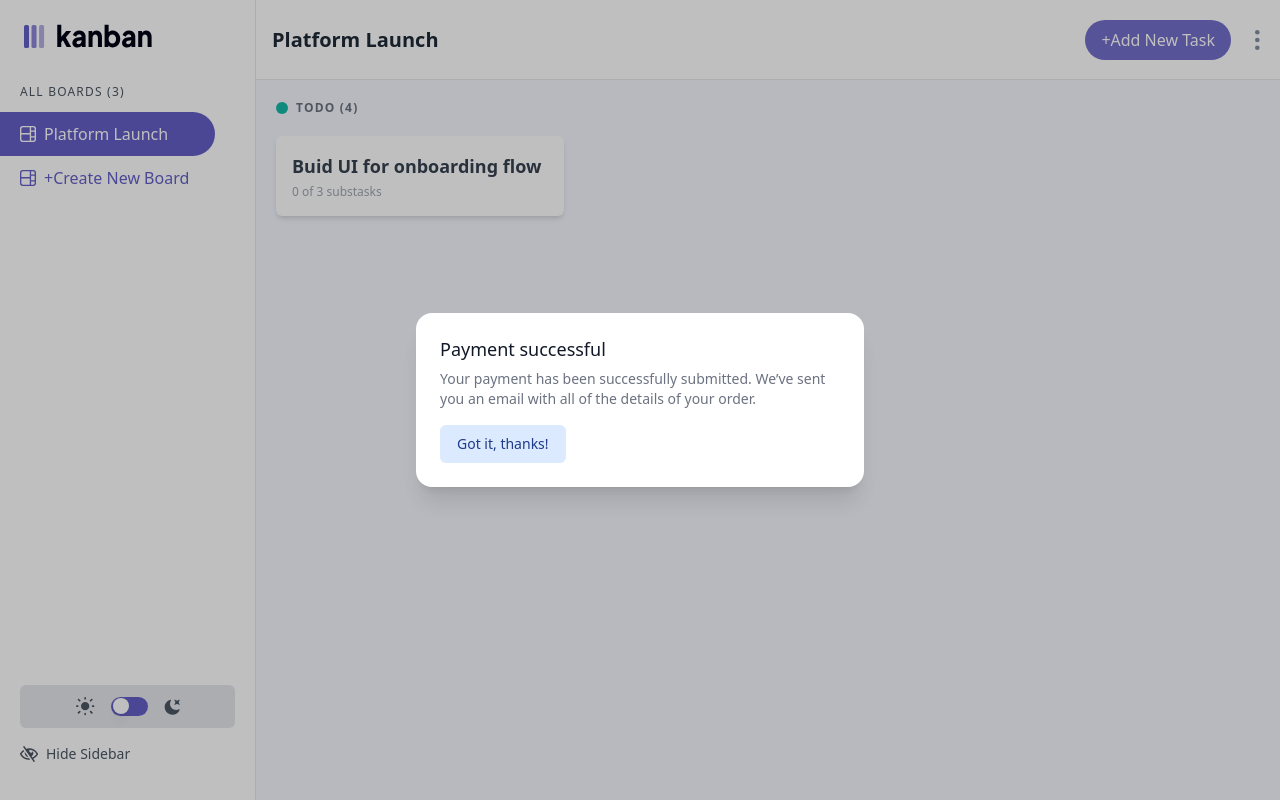
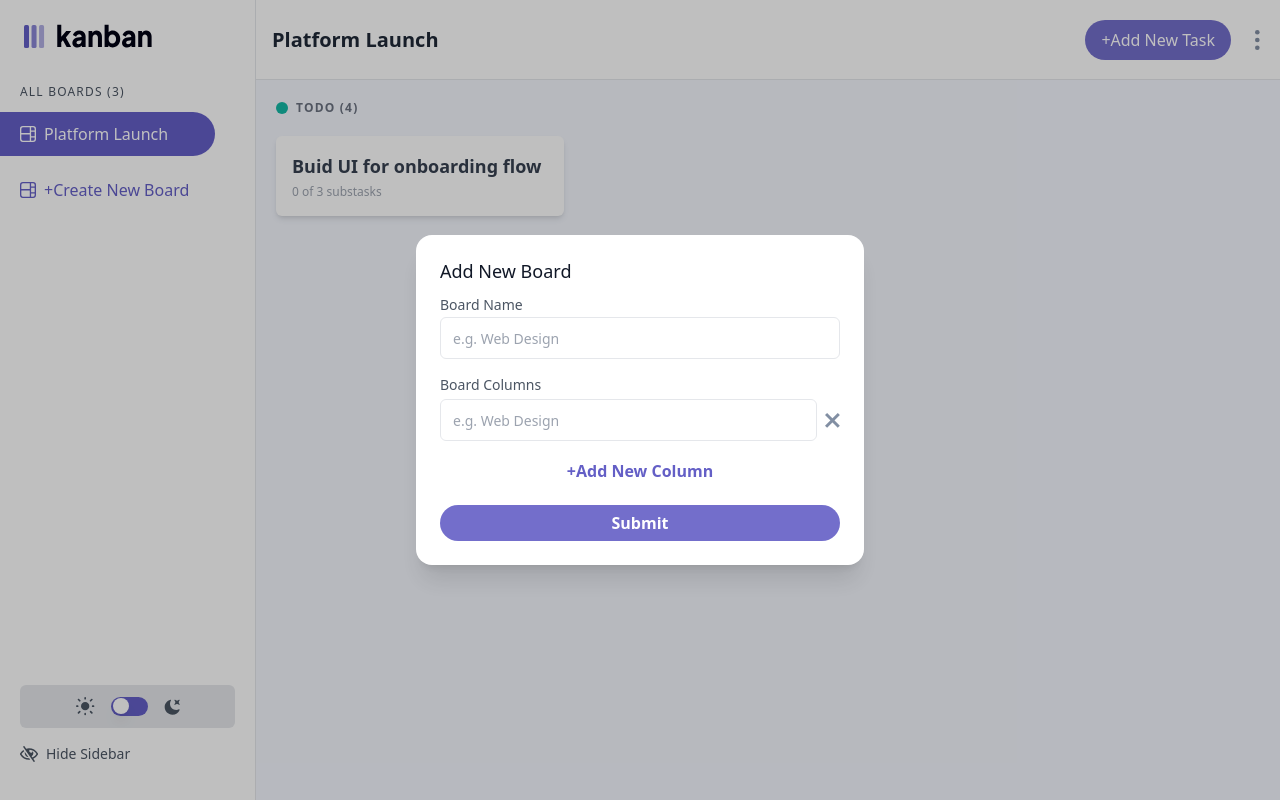
Before and after one commit to YaSh8202/kanban-task-management-next13, a Next.js app: page / in a window 1280 px wide. Both pictures are taken after a click on the button "+Create New Board". Built offline with nearby package versions, Linux system fonts and the light colour scheme; no server answers.

Commit message:
added boardModal & appProvider and toggle for sidebar

```diff
--- a/app/(Modals)/AddBoardModal.tsx
+++ b/app/(Modals)/AddBoardModal.tsx
@@ -1,41 +1,151 @@
+"use client";
+
 import { Dialog } from "@headlessui/react";
-import React from "react";
+import React, { useState } from "react";
 import MyModal from "../(headlessComponents)/ModalComponent";
+import { useForm, Resolver, useFieldArray } from "react-hook-form";
+import Image from "next/image";
+import iconCross from "public/assets/icon-cross.svg";
 
 type Props = {
   isOpen: boolean;
   setIsOpen: (value: boolean) => void;
 };
 
+type FormValues = {
+  name: string;
+  columns: {
+    name: string;
+  }[];
+};
+
+const resolver: Resolver<FormValues> = async (values) => {
+  return {
+    values: values.name ? values : {},
+    errors: !values.name
+      ? {
+          name: {
+            type: "required",
+            message: "Board Name is required",
+          },
+        }
+      : values.columns.length === 0
+      ? {
+          columns: {
+            type: "required",
+            message: "Please add at least 1 column",
+          },
+        }
+      : values.columns.some((column) => !column.name)
+      ? {
+          columns: {
+            type: "required",
+            message: "Column name is required",
+          },
+        }
+      : {},
+  };
+};
+
 function AddBoardModal({ isOpen, setIsOpen }: Props) {
+  const {
+    register,
+    handleSubmit,
+    control,
+    formState: { errors },
+  } = useForm<FormValues>({
+    resolver,
+    defaultValues: {
+      name: "",
+      columns: [{ name: "" }],
+    },
+  });
+
+  const { fields, append, remove } = useFieldArray({
+    name: "columns",
+    control,
+    rules: {
+      required: "Please add at least 1 column",
+      validate: (value) => value.length > 0 || "Please add at least 1 column",
+    },
+  });
+
   function closeModal() {
     setIsOpen(false);
   }
+  const onSubmit = handleSubmit((data) => alert(JSON.stringify(data)));
+
   return (
     <MyModal isOpen={isOpen} setIsOpen={setIsOpen}>
-      <Dialog.Panel className="w-full max-w-md transform overflow-hidden rounded-2xl bg-white p-6 text-left align-middle shadow-xl transition-all">
+      <Dialog.Panel className="w-full max-w-md transform overflow-hidden rounded-2xl bg-white dark:bg-dark-side p-6 text-left align-middle shadow-xl transition-all">
         <Dialog.Title
           as="h3"
-          className="text-lg font-medium leading-6 text-gray-900"
+          className="text-lg font-medium leading-6 text-gray-900 dark:text-gray-50 "
         >
-          Payment successful
+          Add New Board
         </Dialog.Title>
-        <div className="mt-2">
-          <p className="text-sm text-gray-500">
-            Your payment has been successfully submitted. We’ve sent you an
-            email with all of the details of your order.
-          </p>
-        </div>
+        <form className="mt-3 flex flex-col space-y-4 " onSubmit={onSubmit}>
+          <div className="flex flex-col space-y-0.5 ">
+            <label className="text-sm text-gray-600 font-medium dark:text-gray-300 ">
+              Board Name
+            </label>
+            <input
+              className="px-3 py-2 border border-gray-200 rounded-md placeholder:text-sm dark:border-gray-600 outline-none bg-transparent"
+              {...register("name")}
+              placeholder="e.g. Web Design"
+            />
+            {errors?.name && (
+              <p className="text-red-400 text-xs ">{errors.name.message}</p>
+            )}
+          </div>
+          <div className="flex flex-col ">
+            <label className="text-sm mb-1 text-gray-600 font-medium dark:text-gray-300 ">
+              Board Columns
+            </label>
 
-        <div className="mt-4">
+            {fields.map((field, index) => {
+              return (
+                <div
+                  key={field.id}
+                  className="flex flex-row items-center space-x-2 pb-3"
+                >
+                  <input
+                    className="px-3 py-2 border border-gray-200 rounded-md placeholder:text-sm dark:border-gray-600 outline-none bg-transparent flex-1 "
+                    {...register(`columns.${index}.name`)}
+                    placeholder="e.g. Web Design"
+                  />
+                  <button
+                    onClick={() => {
+                      remove(index);
+                    }}
+                  >
+                    <Image src={iconCross} alt="cross" />
+                  </button>
+                </div>
+              );
+            })}
+
+            {errors.columns && (
+              <p className="text-red-400 text-sm">{errors.columns?.message}</p>
+            )}
+            <button
+              type="button"
+              onClick={() => {
+                append({ name: "" });
+              }}
+              className="bg-transparent text-primary w-full py-1.5 rounded-full font-semibold hover:bg-light-main dark:hover:bg-gray-300 duration-100  "
+            >
+              +Add New Column
+            </button>
+          </div>
+
           <button
-            type="button"
-            className="inline-flex justify-center rounded-md border border-transparent bg-blue-100 px-4 py-2 text-sm font-medium text-blue-900 hover:bg-blue-200 focus:outline-none focus-visible:ring-2 focus-visible:ring-blue-500 focus-visible:ring-offset-2"
-            onClick={closeModal}
+            className="bg-primary text-white w-full py-1.5 rounded-full font-semibold opacity-90 hover:opacity-100 duration-100"
+            type="submit"
           >
-            Got it, thanks!
+            Submit
           </button>
-        </div>
+        </form>
       </Dialog.Panel>
     </MyModal>
   );
--- /dev/null
+++ b/app/(providers)/contextProvider.tsx
@@ -0,0 +1,38 @@
+"use client";
+import React, { createContext, useState } from "react";
+
+const AppContext = createContext({
+  showSidebar: true,
+  setShowSidebar: (show: boolean) => {},
+  showBoardModal: false,
+  setShowBoardModal: (show: boolean) => {},
+  showTaskModal: false,
+  setShowTaskModal: (show: boolean) => {},
+});
+
+export default AppContext;
+
+export const AppContextProvider = ({
+  children,
+}: {
+  children: React.ReactNode;
+}) => {
+  const [showSidebar, setShowSidebar] = useState(true);
+  const [showBoardModal, setShowBoardModal] = useState(false);
+  const [showTaskModal, setShowTaskModal] = useState(false);
+
+  return (
+    <AppContext.Provider
+      value={{
+        showSidebar,
+        setShowSidebar,
+        showBoardModal,
+        setShowBoardModal,
+        showTaskModal,
+        setShowTaskModal,
+      }}
+    >
+      {children}
+    </AppContext.Provider>
+  );
+};
--- a/app/providers/providers.tsx
+++ b/app/(providers)/providers.tsx
@@ -2,16 +2,20 @@
 import { ThemeProvider } from "next-themes";
 import { PropsWithChildren } from "react";
 import { SessionProvider } from "next-auth/react";
+import { Session } from "next-auth";
+import { AppContextProvider } from "./contextProvider";
 
-type P = PropsWithChildren;
+type P = PropsWithChildren & {
+  session: Session | null;
+};
 
-export default function Providers({ children, session }: any) {
+export default function Providers({ children, session }: P) {
   return (
     // you can have multiple client side providers wrapped, in this case I am also using NextUIProvider
     <>
       <SessionProvider session={session}>
         <ThemeProvider enableSystem={true} attribute="class">
-          {children}
+          <AppContextProvider>{children}</AppContextProvider>
         </ThemeProvider>
       </SessionProvider>
     </>
--- a/app/Navbar.tsx
+++ b/app/Navbar.tsx
@@ -1,14 +1,32 @@
+"use client";
+
 import Image from "next/image";
-import React from "react";
+import React, { useContext } from "react";
 import addTaskMobile from "../public/assets/icon-add-task-mobile.svg";
 import MenuComponent from "./(headlessComponents)/Menu";
+import AppContext from "./(providers)/contextProvider";
+import LogoMobile from "/public/assets/logo-mobile.svg";
 
 function Navbar() {
+  const { showSidebar, setShowSidebar } = useContext(AppContext);
+
   return (
     <nav className="h-20 flex w-full items-center border-b dark:border-gray-600 bg-white dark:bg-dark-side px-4 justify-between ">
-      <h2 className="text-gray-800 dark:text-white text-xl font-semibold ">
-        Platform Launch
-      </h2>
+      <div className="flex flex-row items-end">
+        {!showSidebar && (
+          // <button className="  rotate-90 " onClick={() => setShowSidebar(true)}>
+          <Image
+            onClick={() => setShowSidebar(true)}
+            src={LogoMobile}
+            alt="logoMobile"
+            className="mr-3 rotate-90 "
+          />
+          // </button>
+        )}
+        <h2 className="text-gray-800 dark:text-white text-xl font-semibold ">
+          Platform Launch
+        </h2>
+      </div>
       <div className="flex flex-row items-center space-x-4 md:space-x-5">
         <button className=" bg-primary/90 px-3 md:px-4 py-2 text-white rounded-full hover:bg-primary hover:shadow-md hover:scale-105 duration-100 ">
           <Image
--- a/app/Sidebar.tsx
+++ b/app/Sidebar.tsx
@@ -1,20 +1,22 @@
 "use client";
 
 import Image from "next/image";
-import React, { useLayoutEffect, useState } from "react";
+import React, { useContext, useLayoutEffect, useState } from "react";
 import darkLogo from "../public/logo-dark.svg";
 import lightLogo from "../public/assets/logo-light.svg";
 import ThemeSwitch from "./ThemeSwitch";
 import Link from "next/link";
 import boardIcon from "../public/assets/icon-board.svg";
-import MemoIconBoard from "./IconBoard";
+import MemoIconBoard from "./(iconsSvgr)/IconBoard";
 import { useSession } from "next-auth/react";
 import MyModal from "./(headlessComponents)/ModalComponent";
 import AddBoardModal from "./(Modals)/AddBoardModal";
+import AppContext from "./(providers)/contextProvider";
 
 function Sidebar() {
   const { data: session, status } = useSession();
   const [addBoardModal, setAddBoardModal] = useState(false);
+  const { setShowSidebar } = useContext(AppContext);
 
   async function addNewBoard() {
     console.log("add new board");
@@ -55,14 +57,14 @@ function Sidebar() {
           <p className="text-gray-600 dark:text-gray-400 font-medium text-xs tracking-widest ">
             ALL BOARDS (3)
           </p>
-          <div className="mt-3">
+          <div className="mt-3 flex flex-col space-y-3 ">
             <button className=" rounded-r-full bg-primary  py-2.5 w-full text-left pl-5 flex flex-row items-center space-x-2 ml-[-20px] text-white ">
               <Image alt="logo" src={boardIcon} className=" fill-white " />
               <p>Platform Launch</p>
             </button>
             <button
               onClick={addNewBoard}
-              className=" rounded-r-full  py-2.5 w-full text-left pl-5 flex flex-row items-center space-x-2 ml-[-20px] text-primary "
+              className=" rounded-r-full  py-2.5 w-full text-left pl-5 flex flex-row items-center space-x-2 ml-[-20px] text-primary hover:bg-gray-100 duration-100 "
             >
               <MemoIconBoard className="text-primary" />
               <p>+Create New Board</p>
@@ -71,7 +73,12 @@ function Sidebar() {
         </div>
         <div className="w-full">
           <ThemeSwitch />
-          <div className="mt-4 mb-6 flex items-center space-x-2  ">
+          <button
+            onClick={() => {
+              setShowSidebar(false);
+            }}
+            className="mt-4 mb-6 flex items-center space-x-2  "
+          >
             <svg width="18" height="16" xmlns="http://www.w3.org/2000/svg">
               <path
                 d="M8.522 11.223a4.252 4.252 0 0 1-3.654-5.22l3.654 5.22ZM9 12.25A8.685 8.685 0 0 1 1.5 8a8.612 8.612 0 0 1 2.76-2.864l-.86-1.23A10.112 10.112 0 0 0 .208 7.238a1.5 1.5 0 0 0 0 1.524A10.187 10.187 0 0 0 9 13.75c.414 0 .828-.025 1.239-.074l-1-1.43A8.88 8.88 0 0 1 9 12.25Zm8.792-3.488a10.14 10.14 0 0 1-4.486 4.046l1.504 2.148a.375.375 0 0 1-.092.523l-.648.453a.375.375 0 0 1-.523-.092L3.19 1.044A.375.375 0 0 1 3.282.52L3.93.068a.375.375 0 0 1 .523.092l1.735 2.479A10.308 10.308 0 0 1 9 2.25c3.746 0 7.031 2 8.792 4.988a1.5 1.5 0 0 1 0 1.524ZM16.5 8a8.674 8.674 0 0 0-6.755-4.219A1.75 1.75 0 1 0 12.75 5v-.001a4.25 4.25 0 0 1-1.154 5.366l.834 1.192A8.641 8.641 0 0 0 16.5 8Z"
@@ -81,7 +88,7 @@ function Sidebar() {
             <p className="text-gray-600 dark:text-dark-gray text-sm ">
               Hide Sidebar
             </p>
-          </div>
+          </button>
         </div>
       </div>
       <AddBoardModal isOpen={addBoardModal} setIsOpen={setAddBoardModal} />
--- a/app/layout.tsx
+++ b/app/layout.tsx
@@ -1,6 +1,6 @@
 import { unstable_getServerSession } from "next-auth";
 import "../styles/globals.css";
-import Providers from "./providers/providers";
+import Providers from "./(providers)/providers";
 
 export default async function RootLayout({
   children,
--- a/app/page.tsx
+++ b/app/page.tsx
@@ -1,13 +1,22 @@
-import React from "react";
+"use client";
+
+import React, { useContext } from "react";
+import AppContext from "./(providers)/contextProvider";
 import Boards from "./Boards";
 import Navbar from "./Navbar";
 import Sidebar from "./Sidebar";
 
 function Dashboard() {
+  const { showSidebar } = useContext(AppContext);
+
   return (
     <main className="grid grid-cols-10 grid-rows-1 h-screen w-screen overflow-hidden">
-      <Sidebar />
-      <div className=" col-span-12 md:col-span-8  " >
+      {showSidebar && <Sidebar />}
+      <div
+        className={`col-span-10  ${
+          showSidebar ? "md:col-span-8" : "md:col-span-10"
+        }    `}
+      >
         <Navbar />
         <Boards />
       </div>
--- a/package.json
+++ b/package.json
@@ -13,6 +13,8 @@
     "next-themes": "^0.2.1",
     "react": "18.2.0",
     "react-dom": "18.2.0",
+    "react-hook-form": "^7.39.5",
+    "swr": "^1.3.0",
     "uuid": "^9.0.0"
   },
   "devDependencies": {
--- a/typings.d.ts
+++ b/typings.d.ts
@@ -13,13 +13,13 @@ export type Task = {
 };
 
 export type Column = {
-  id: string;
+  id?: string;
   name: string;
   tasks: Task[];
 };
 
 export type Board = {
-  id: string;
+  id?: string;
   name: string;
   columns: Column[];
 };
```
Also changed, not shown: app/(iconsSvgr)/IconBoard.tsx (renamed from app/IconBoard.tsx), 1 other file (tests, documents, lock files or other folders).
